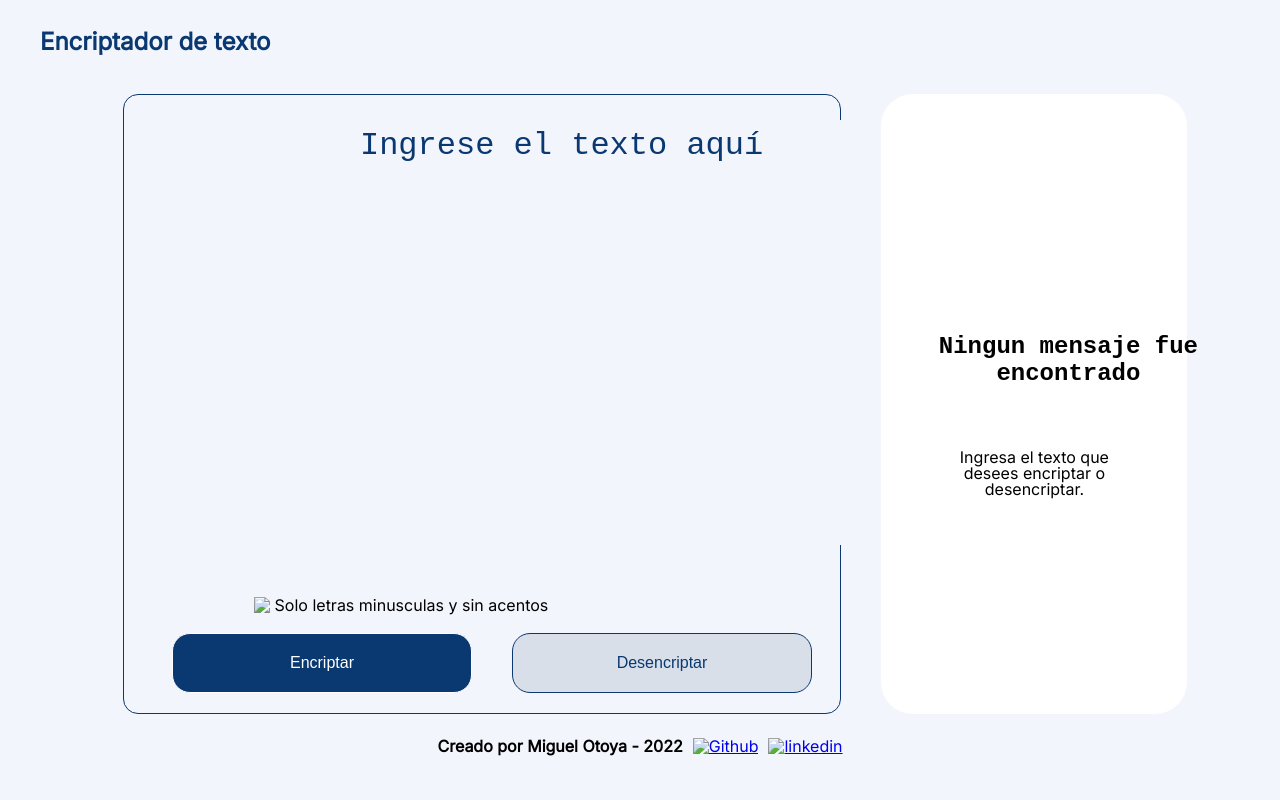
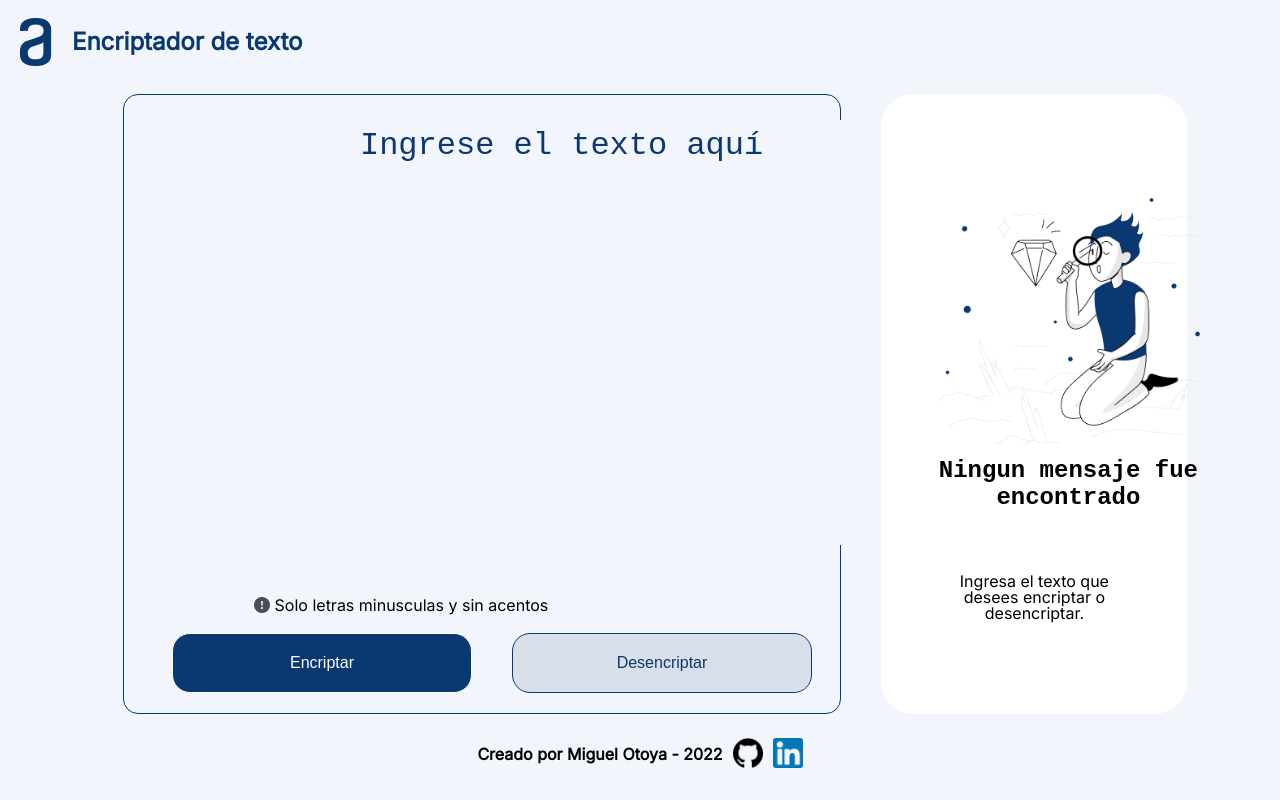
Before and after one commit to miguel1808/EncriptadorTexto_MiguelOtoya_Alura, a plain HTML site: page docs/index.html in a window 1280 px wide. Drawn offline with nearby package versions, Linux system fonts and the light colour scheme; some packages are replaced by stand-ins of ours; the site is published under a folder, as on GitHub Pages, so addresses that start at the root find nothing; a script that the page names is missing.

Commit message:
links de imagens

```diff
--- a/docs/index.html
+++ b/docs/index.html
@@ -13,7 +13,7 @@
 </head>
 <body class="grid-encryptor">
     <header class="encryptor-header">
-        <img class="encryptor-header__image" src="/images/logo.png" alt="">
+        <img class="encryptor-header__image" src="../images/logo.png" alt="">
         <h1 class="titulo">Encriptador de texto</h1>
     </header>
     <main class="container">
@@ -21,7 +21,7 @@
                     <textarea class="data-input"  cols="auto" rows="6" placeholder="Ingrese el texto aquí"></textarea>
                 <div class="interactivos">
                     <div class="nota">
-                        <img src="/images/icono_importante.png" >
+                        <img src="../images/icono_importante.png" >
                         <p>Solo letras minusculas y sin acentos</p>
                     </div>
                     <div class="data-botones">
@@ -31,7 +31,7 @@
                 </div>
         </section>
         <section class="output">
-            <img src="/images/Muñeco.png" alt="" class="muñeco" >
+            <img src="../images/Muñeco.png" alt="" class="muñeco" >
             <textarea class="data-output" readonly cols="30" rows="10"  placeholder="Ningun mensaje fue encontrado"></textarea>
             <p class="mensaje-info">Ingresa el texto que desees encriptar o desencriptar.</p>
             <button class="botonCopiar"  onclick="copiar()">Copiar</button>
@@ -40,10 +40,10 @@
     <footer>
         <p>Creado por Miguel Otoya - 2022</p>
         <a href="https://github.com/miguel1808" >
-            <img src="/images/logo_github.png" alt="Github" class="cuenta">
+            <img src="../images/logo_github.png" alt="Github" class="cuenta">
         </a>
         <a href="https://www.linkedin.com/in/miguelotoya1808/" >
-            <img src="/images/logo_linkedin.png" alt="linkedin" class="cuenta">
+            <img src="../images/logo_linkedin.png" alt="linkedin" class="cuenta">
         </a>
     </footer>
     <script src="script.js"></script>
```
